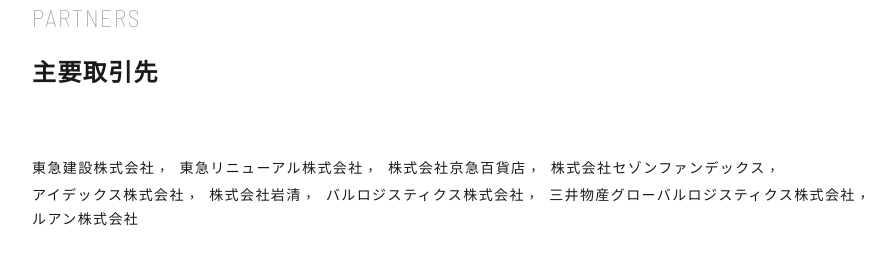
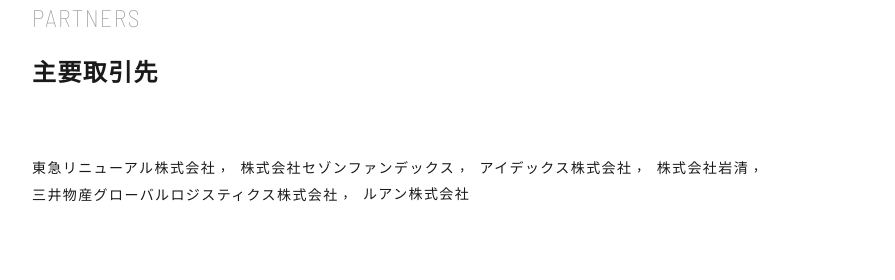
Before and after one commit to satohmsys/HOTsTUFF, a website built with webpack: page dev/src/ejs/about.ejs in a window 1280 px wide. Shown: the part 1057-1337 px from the top of the page, without its empty margins (160-1055 px from the left). Built offline with nearby package versions, Linux system fonts and the light colour scheme.

Commit message:
追加修正：取引先

```diff
--- a/dev/src/ejs/about.ejs
+++ b/dev/src/ejs/about.ejs
@@ -65,7 +65,7 @@
                     </header>
                     <div class="section__content">
                       <ul class="partners">
-<% var $partners = new Array('東急建設株式会社','東急リニューアル株式会社','株式会社京急百貨店','株式会社セゾンファンデックス','アイデックス株式会社','株式会社岩清','バルロジスティクス株式会社','三井物産グローバルロジスティクス株式会社','ルアン株式会社'); %>
+<% var $partners = new Array('東急リニューアル株式会社','株式会社セゾンファンデックス','アイデックス株式会社','株式会社岩清','三井物産グローバルロジスティクス株式会社','ルアン株式会社'); %>
                         <% $partners.forEach( function( e ){ %><li><%- e %></li><% }) %>
                       </ul>
                     </div>
```
Also changed, not shown: dist/about.html, dist/assets/js/main.js.
